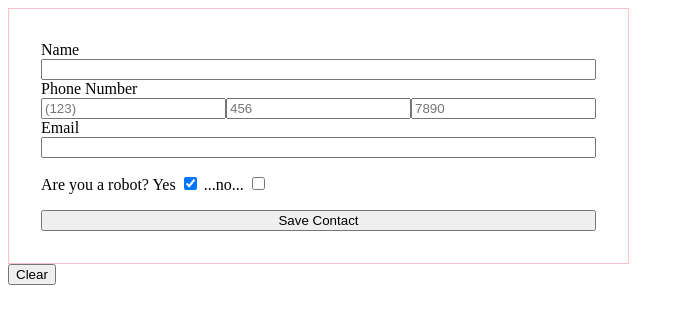
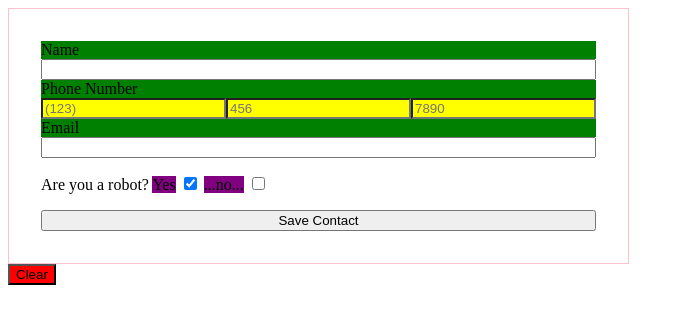
Before and after one commit to turingschool-examples/jQuery-session, a plain HTML site: page part-1-selectors/selectors.html in a window 1280 px wide. Shown: the whole page, without its empty margins (0-684 px from the left). Drawn offline with nearby package versions, Linux system fonts and the light colour scheme.

Commit message:
Add Selector exercises

```diff
--- a/part-1-selectors/selectors.css
+++ b/part-1-selectors/selectors.css
@@ -2,7 +2,7 @@
   background-color: blue;
 }
 
-.yellow: {
+.yellow {
   background-color: yellow;
 }
 
--- a/part-1-selectors/selectors.js
+++ b/part-1-selectors/selectors.js
@@ -9,3 +9,12 @@ clearBtn.addEventListener('click', function(){
     input.value = "";
   })
 })
+
+$(document).ready(function() {
+  $('label').addClass('green');
+  $('.phone').addClass('yellow');
+  $( "label[for='email']" ).addClass('blue')
+  console.log($('#confirm').attr('ID'))
+  $('p label').addClass('purple')
+  $('#clear-btn').addClass('red')
+})
```
Also changed, not shown: part-1-selectors/README.md.
